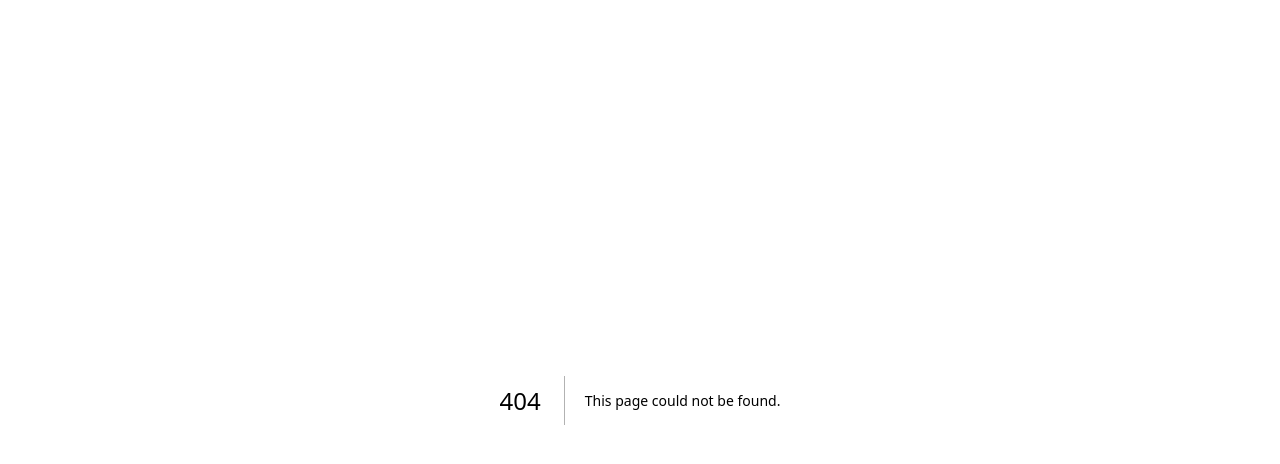
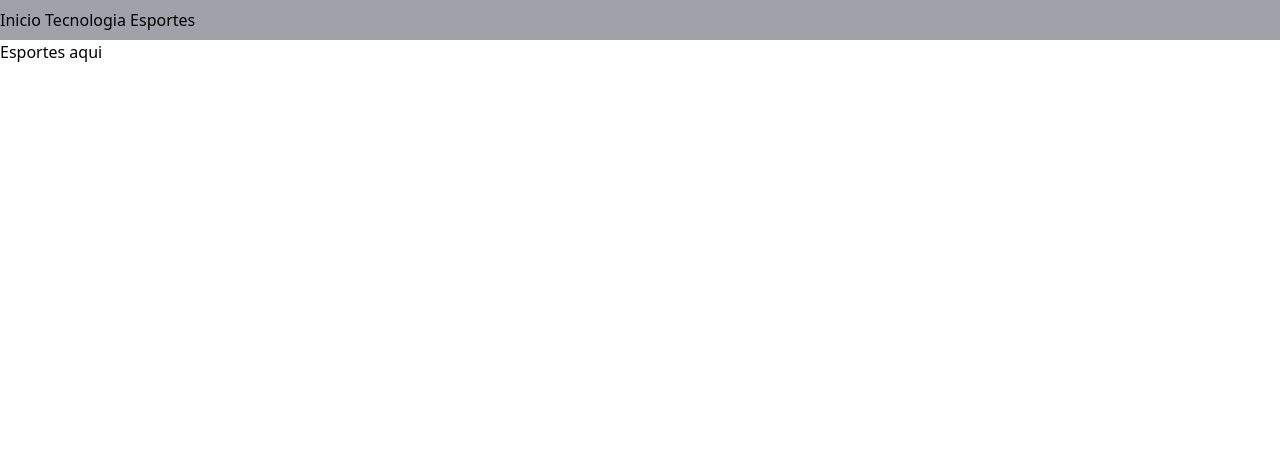
Before and after one commit to Felipeeborges/TypeScript, a Next.js app: page /produtos/esportes in a window 1280 px wide. Before the commit this address had no page. Shown: the top 464 px of the page. Built offline with nearby package versions, Linux system fonts and the light colour scheme.

Commit message:
Criação da tela de esportes

```diff
--- a/src/components/Topo.tsx
+++ b/src/components/Topo.tsx
@@ -6,7 +6,8 @@ export default function Topo() {
         <nav>
 
         <Link href={"/"}>Inicio</Link>
-        <Link href={"/produtos/produtos"}> Produtos</Link>
+        <Link href={"/produtos/tecnologia"}> Tecnologia</Link>
+        <Link href={"/produtos/esportes"}> Esportes</Link>
 
         </nav>
       </div>
--- /dev/null
+++ b/src/pages/produtos/esportes.tsx
@@ -0,0 +1,10 @@
+import Topo from "@/components/Topo";
+
+export default function telaEsportes(){
+    return(
+        <div>
+            <Topo/>
+            <p>Esportes aqui</p>
+        </div>
+    )
+}
```
Also changed, not shown: src/pages/produtos/tecnologia.tsx (renamed from src/pages/produtos/produtos.tsx).
